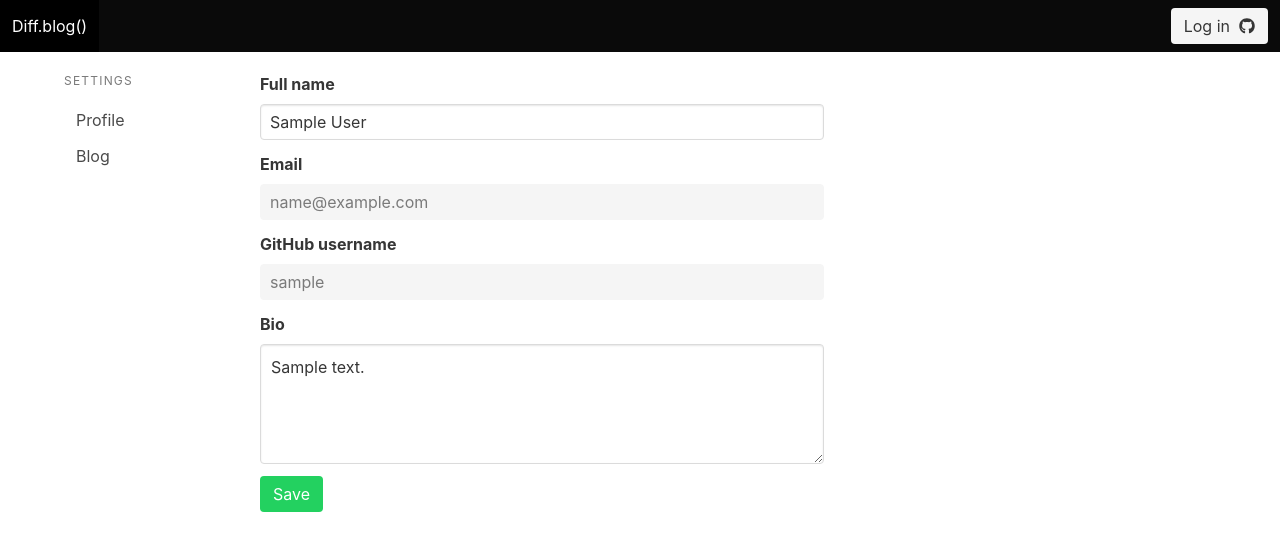
After one commit to diffblog/diff.blog, a Django app: template templates/profile_settings.html in a window 1280 px wide. The commit adds this page. Shown: the top 551 px of the page. Run offline with Django 3.2, Linux system fonts and the light colour scheme; the template is opened without the code that fills it: most values are stand-ins (such as "Sample title", 1, 10 or a date in 2020); some libraries are stand-ins or nearby versions.

Commit message:
profile: Add profile settings UI.

```diff
--- a/templates/blog_settings.html
+++ b/templates/blog_settings.html
@@ -1,4 +1,4 @@
-{% extends "base_settings.html" %}
+{% extends "settings_base.html" %}
 
 {% block settings %}
 <p class="subtitle is-4">Blog settings</p>
--- /dev/null
+++ b/templates/profile_settings.html
@@ -0,0 +1,42 @@
+{% extends "settings_base.html" %}
+
+{% block settings %}
+<form method="POST">
+    {% if message %}
+    <div class="notification is-success">
+        {{ message }}
+    </div>
+    {% endif %}
+
+    {% csrf_token %}
+    <div class="field">
+        <label class="label">Full name</label>
+        <div class="control">
+          <input class="input" name="full_name" type="text" placeholder="Your name" value="{{ profile.full_name }}" required>
+        </div>
+    </div>
+
+    <div class="field">
+        <label class="label">Email</label>
+        <div class="control">
+          <input class="input" type="text" placeholder="Your email" value="{{ profile.auth.email }}" disabled>
+        </div>
+    </div>
+
+    <div class="field">
+        <label class="label">GitHub username</label>
+        <div class="control">
+          <input class="input" type="text" placeholder="Your GitHub username" value="{{ profile.github_username }}" disabled>
+        </div>
+    </div>
+
+    <div class="field">
+        <label class="label">Bio</label>
+        <div class="control">
+          <textarea class="textarea" name="bio" placeholder="Your short bio" placeholder="{{ profile.bio }}">{{ profile.bio }}</textarea>
+        </div>
+    </div>
+
+    <button type="submit" class="button is-success">Save</button>
+</form>
+{% endblock %}
```
Also changed, not shown: templates/settings_base.html (renamed from templates/base_settings.html).
